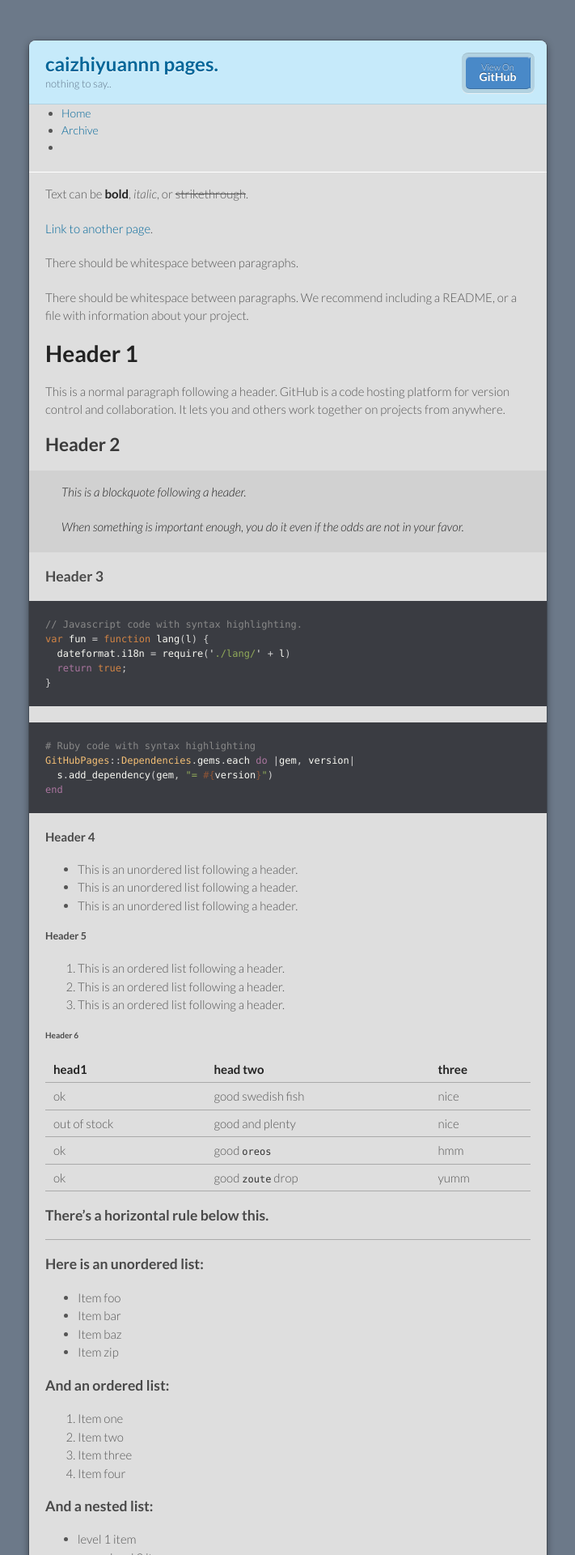
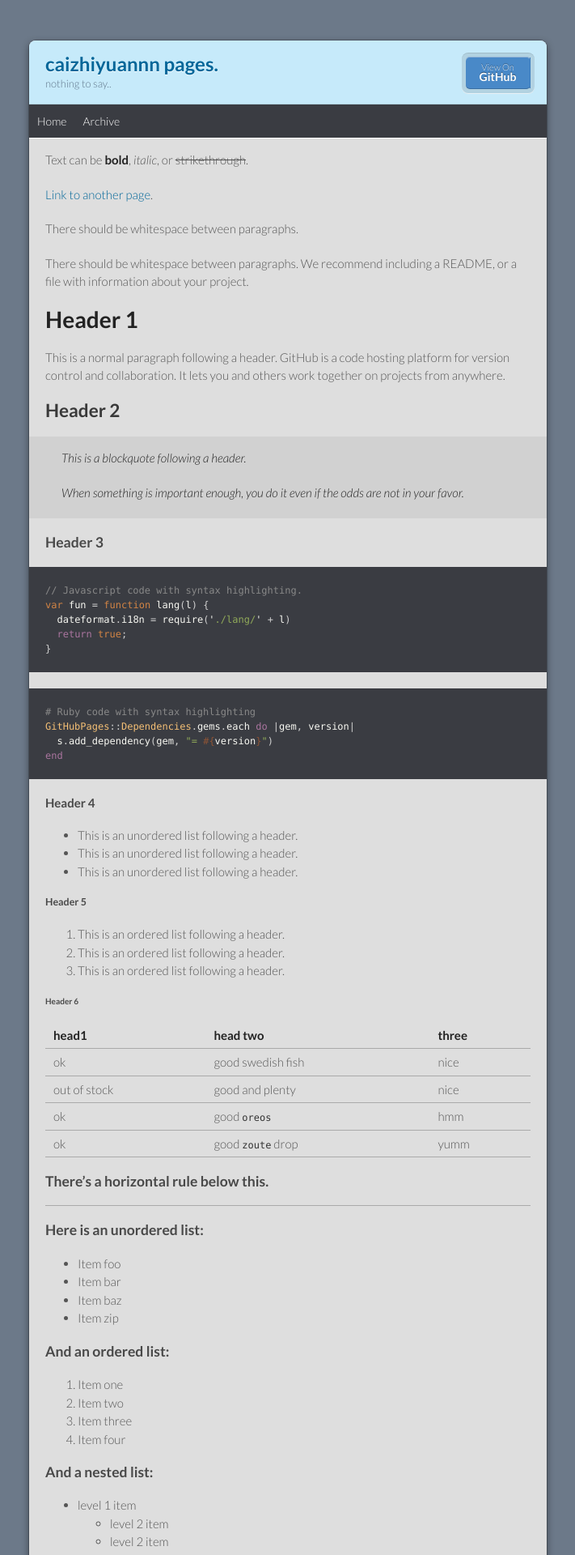
Before and after one commit to caizhiyuannn/caizhiyuannn.github.io, a Jekyll site: the page built from index.md, in a window 1280 px wide. Shown: the top 1920 px of the page at 81% size, without its empty margins (284-995 px from the left). Built offline with Jekyll 4.4.1, drawn with Linux system fonts in a browser that asks for light colours.

Commit message:
创建菜单css样式

```diff
--- a/_sass/jekyll-theme-modernist.scss
+++ b/_sass/jekyll-theme-modernist.scss
@@ -21,6 +21,33 @@
   background:#DEDEDE;
   border-radius: 8px;
   box-shadow: rgba(#000, 0.2) 0 0 0 1px, rgba(#000, 0.45) 0 3px 10px;
+}
+
+nav {
+  background: #3A3C42;
+  ul {
+    list-style-type: none;
+    margin: 0;
+    padding: 0;
+    overflow: hidden;
+
+    li {
+      float: left;
+
+      a {
+        display: block;
+        color: white;
+        text-align: center;
+        padding: 10px;
+        text-decoration: none;
+
+        &:hover {
+          background-color: #111111;
+        }
+      }
+
+    }
+  }
 }
 
 header, section, footer {
```
